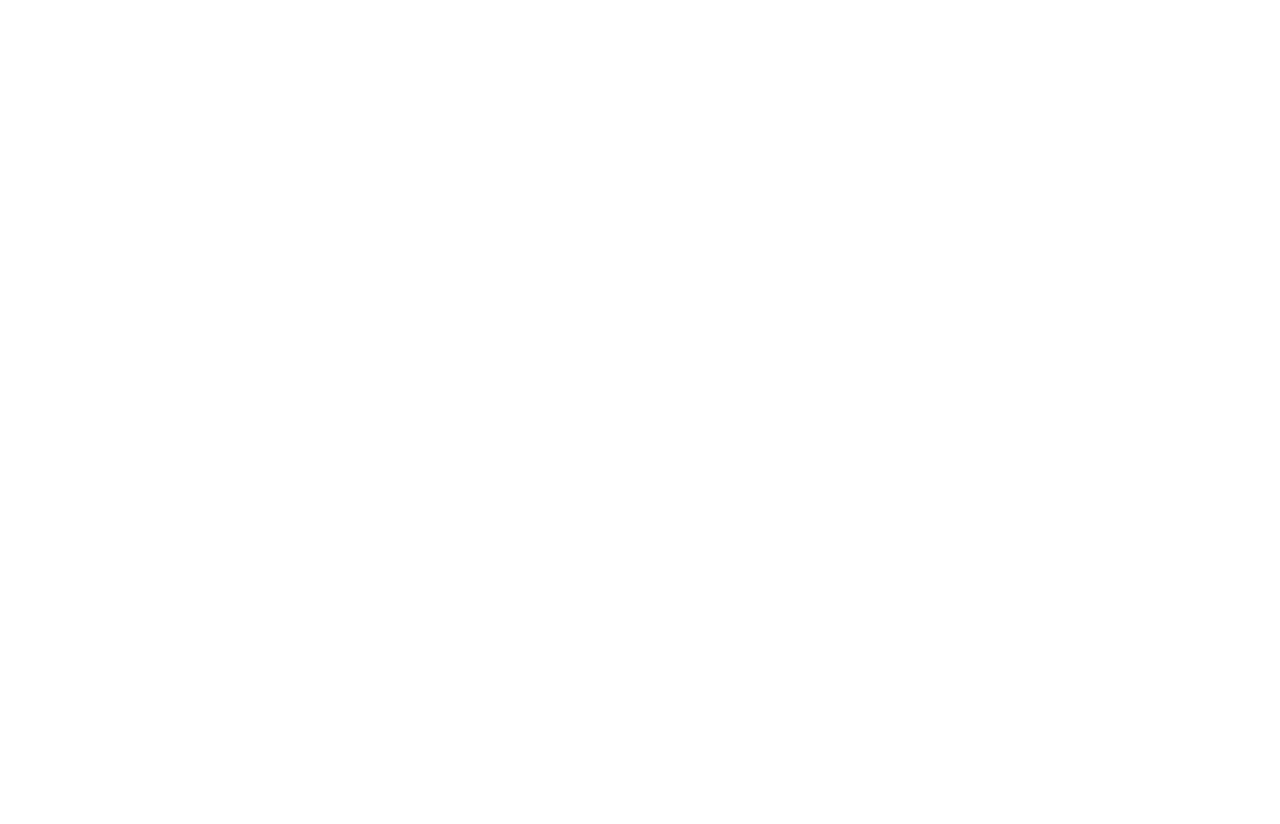
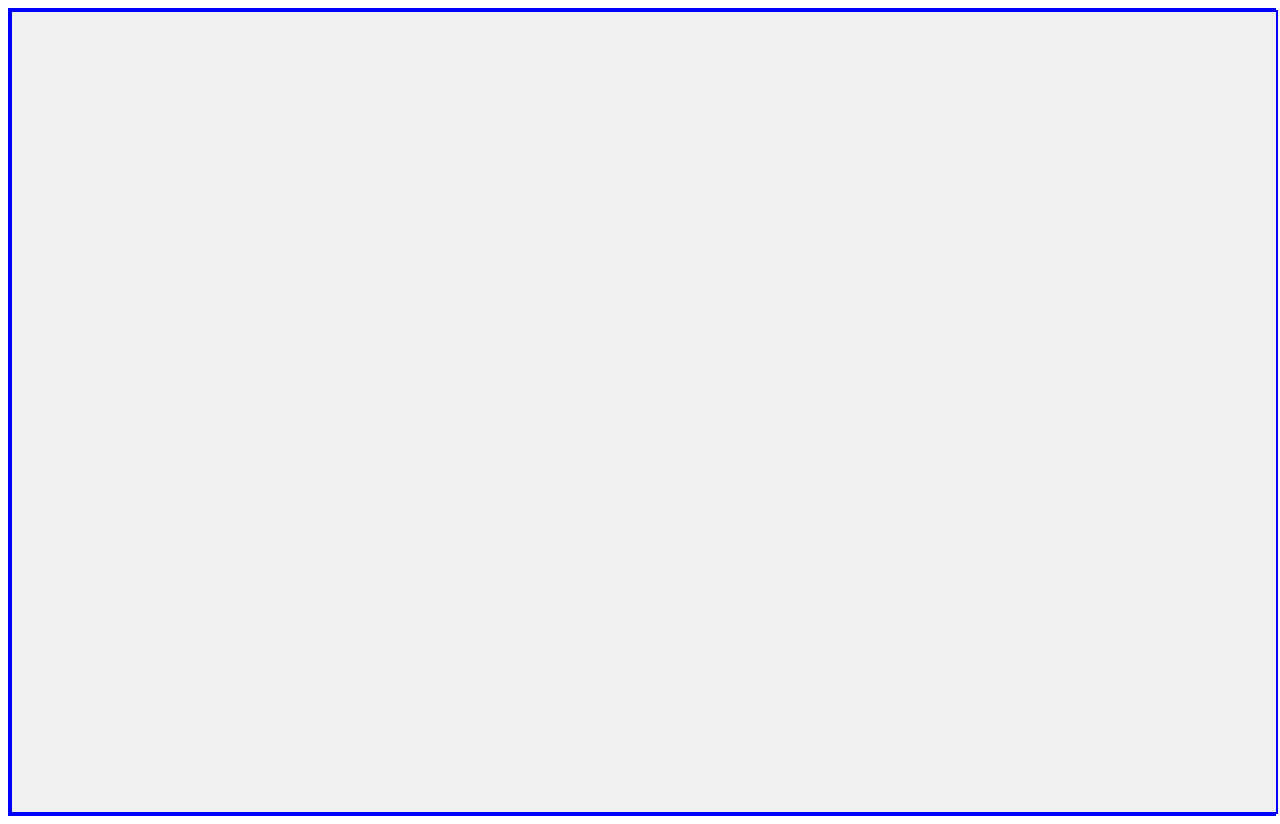
Before and after one commit to leonardo-tavera-anton/tupac, an Angular app in the folder frontend/: page /login in a window 1280 px wide. Before the commit the page ends 800 px from the top, so only its background shows below. Built offline with nearby package versions, Linux system fonts and the light colour scheme.

Commit message:
OSABANDIDA

```diff
--- a/frontend/src/app/app.config.ts
+++ b/frontend/src/app/app.config.ts
@@ -8,10 +8,13 @@ import { AuthInterceptor } from './services/auth.interceptor';
 
 export const appConfig: ApplicationConfig = {
   providers: [
+    // Activa Zone.js para la detección de cambios
     provideZoneChangeDetection({ eventCoalescing: true }),
+    // Configura las rutas de la aplicación
     provideRouter(routes),
-    // Añadimos withFetch() aquí:
+    // Habilita el cliente HTTP con soporte para SSR
     provideHttpClient(withFetch(), withInterceptorsFromDi()),
+    // Registra tu interceptor de autenticación
     { provide: HTTP_INTERCEPTORS, useClass: AuthInterceptor, multi: true }
   ]
 };
--- a/frontend/src/app/app.html
+++ b/frontend/src/app/app.html
@@ -1,5 +1,3 @@
-<div style="display: flex;">
-  <main>
-    <router-outlet></router-outlet>
-  </main>
+<div style="min-height: 100vh; width: 100%; background-color: #f0f0f0; border: 2px solid blue;">
+  <router-outlet></router-outlet>
 </div>
```
Also changed, not shown: frontend/src/app/app.routes.ts (+22 -8 lines).
